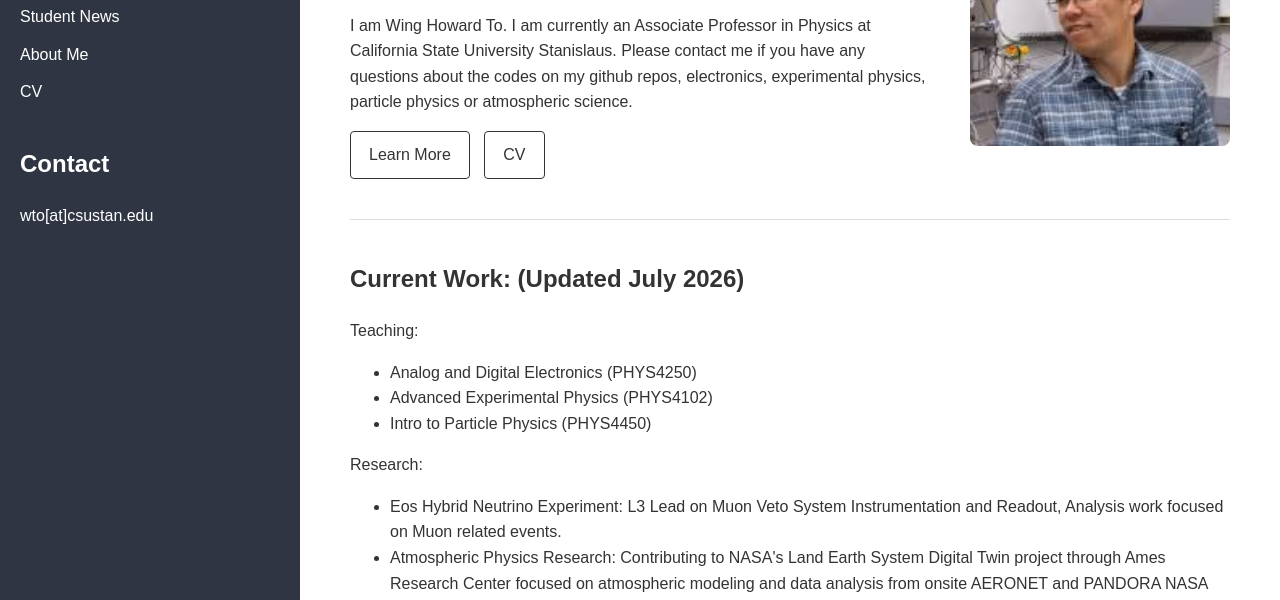
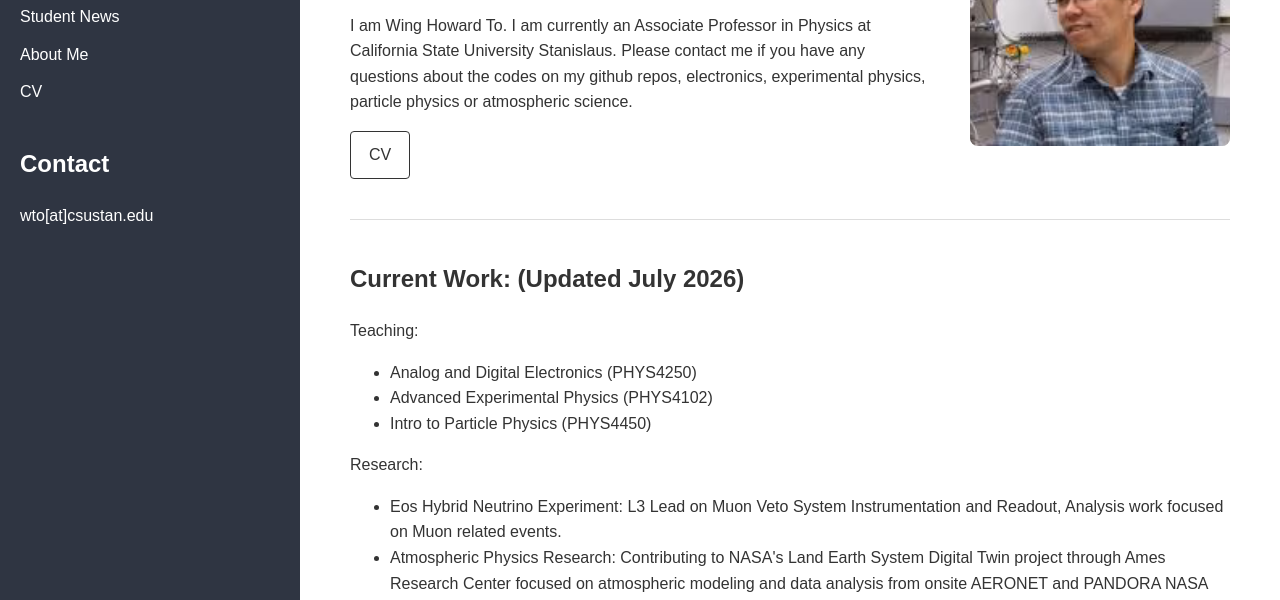
Before and after one commit to wtoslac/wtoslac.github.io, a plain HTML site: page index.html in a window 1280 px wide. Shown: the part 197-797 px from the top of the page. Drawn offline with Linux system fonts and the light colour scheme.

Commit message:
Update index.html

```diff
--- a/index.html
+++ b/index.html
@@ -145,7 +145,6 @@
             I am Wing Howard To. I am currently an Associate Professor in Physics at California State University Stanislaus. Please contact me if you have any questions about the codes on my github repos, electronics, experimental physics, particle physics or atmospheric science.
           </p>
 
-          <a class="button" href="about.html">Learn More</a>
           <a class="button" href="cv.pdf">CV</a>
         </div>
 
```
